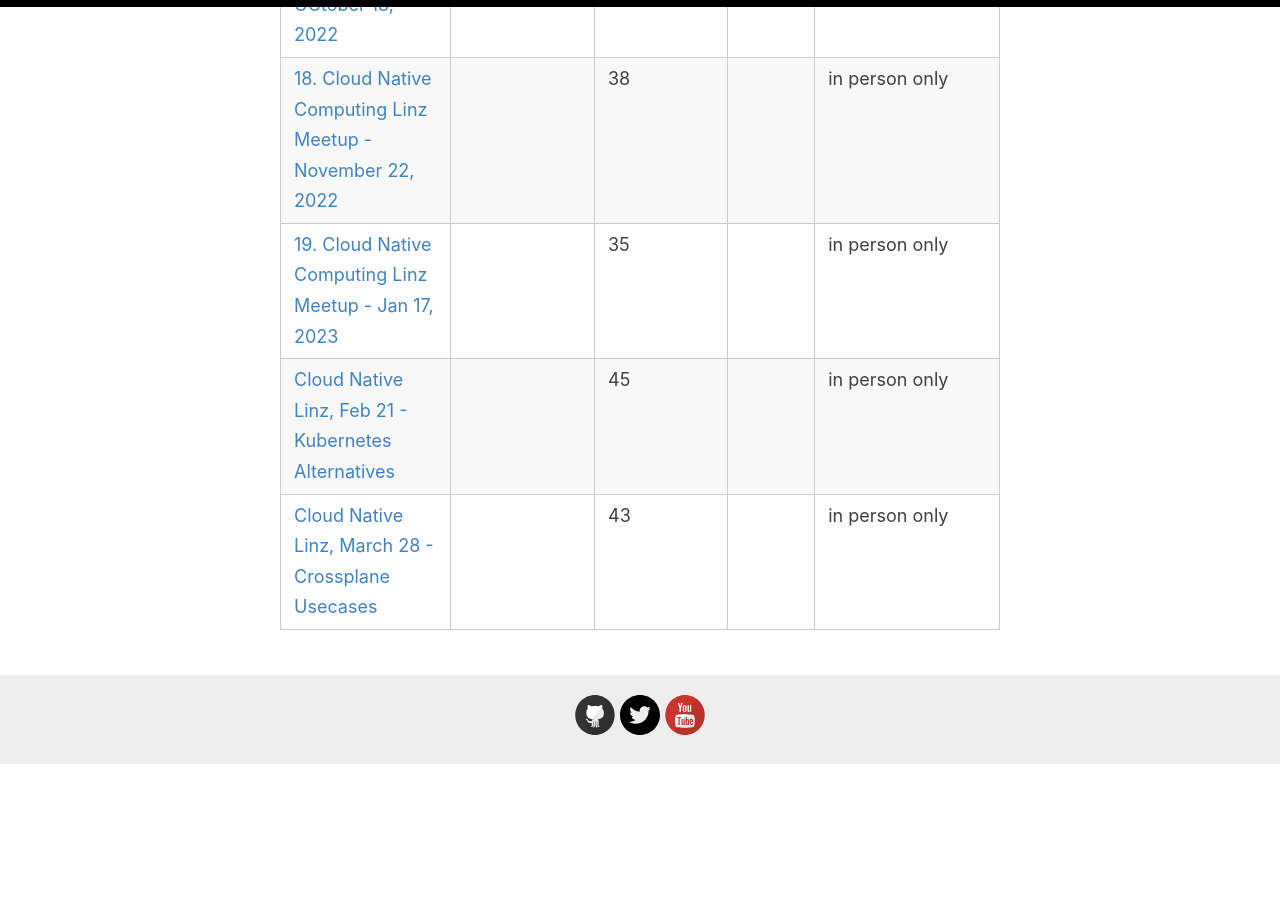
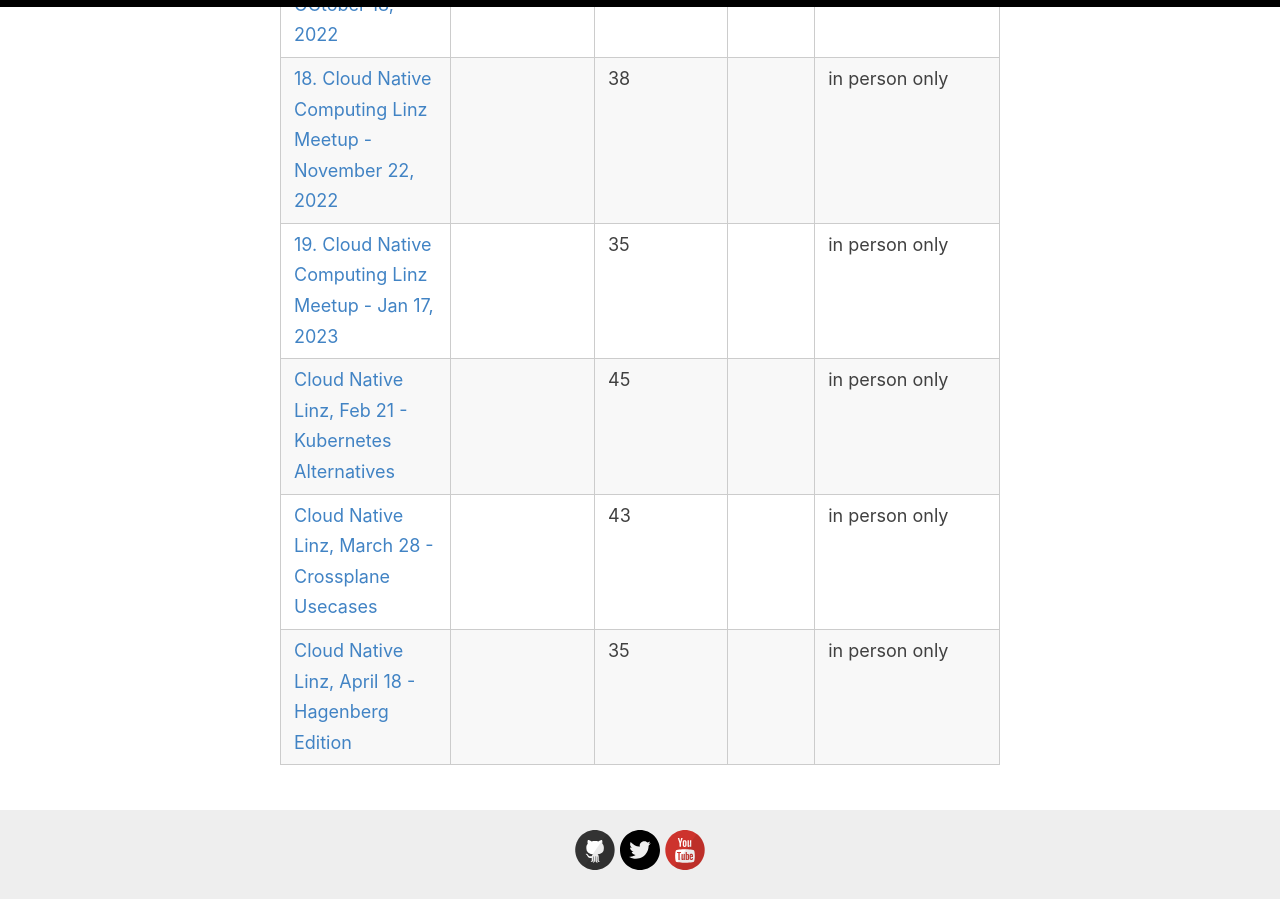
Before and after one commit to CloudNativeLinz/cloudnativelinz.github.io, a Jekyll site: the page built from _pages/sponsoring.md, in a window 1280 px wide and 900 px high, scrolled down 5047 px. Built offline with Jekyll 4.4.1, drawn with Linux system fonts in a browser that asks for light colours; before the commit the page ends 5812 px from its top, so only the background shows below that.

Commit message:
Update sponsoring.md

```diff
--- a/_pages/sponsoring.md
+++ b/_pages/sponsoring.md
@@ -55,3 +55,4 @@
 | [19. Cloud Native Computing Linz Meetup - Jan 17, 2023](https://community.cncf.io/events/details/cncf-linz-presents-cloud-native-linz-jan-17-k8s-dora-metrics-and-tyk-gateway-with-opentelemetry/) |  | 35 | | in person only |
 | [Cloud Native Linz, Feb 21 - Kubernetes Alternatives](https://community.cncf.io/events/details/cncf-linz-presents-cloud-native-linz-feb-21-kubernetes-alternatives/) |  | 45 | | in person only |
 | [Cloud Native Linz, March 28 - Crossplane Usecases](https://community.cncf.io/events/details/cncf-linz-presents-cloud-native-linz-march-28-crossplane-use-cases/) |  | 43 | | in person only |
+| [Cloud Native Linz, April 18 - Hagenberg Edition](https://community.cncf.io/events/details/cncf-linz-presents-cloud-native-linz-april-18-hagenberg-edition/) |  | 35 | | in person only |
```
